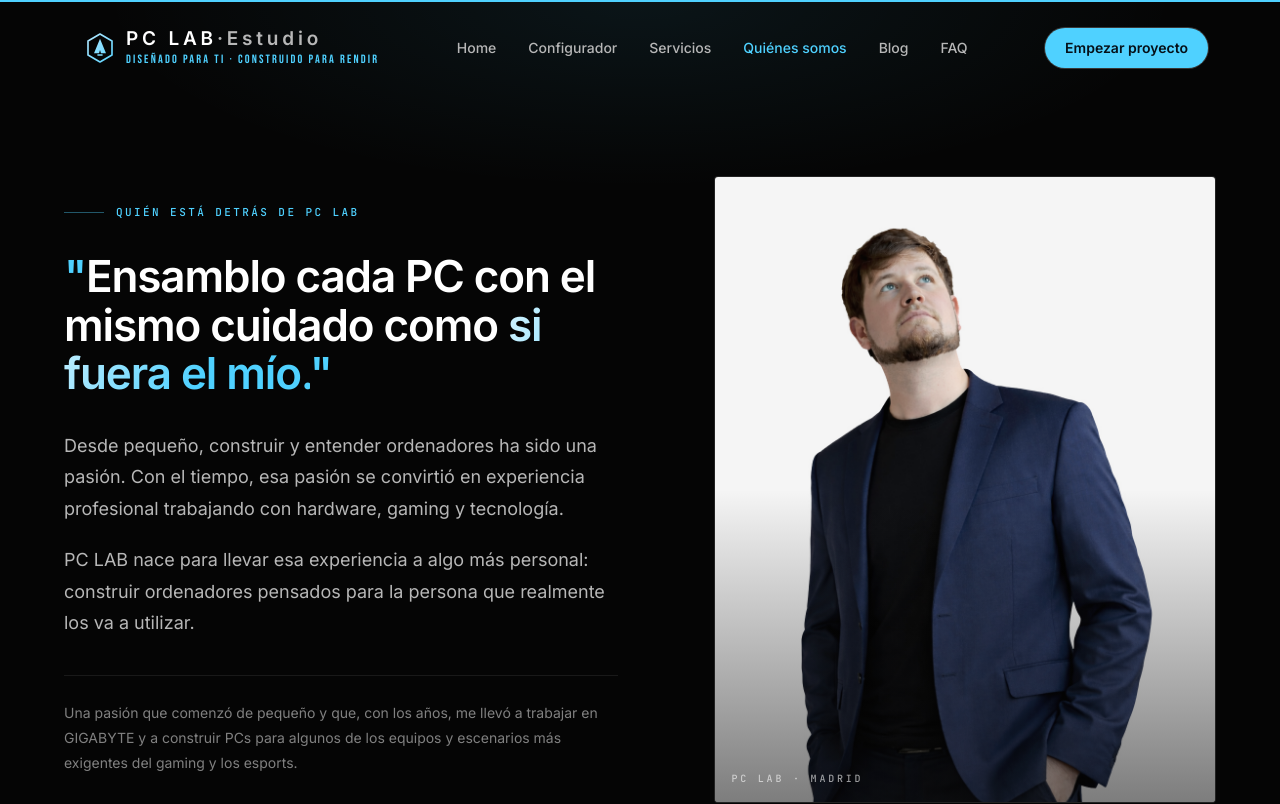
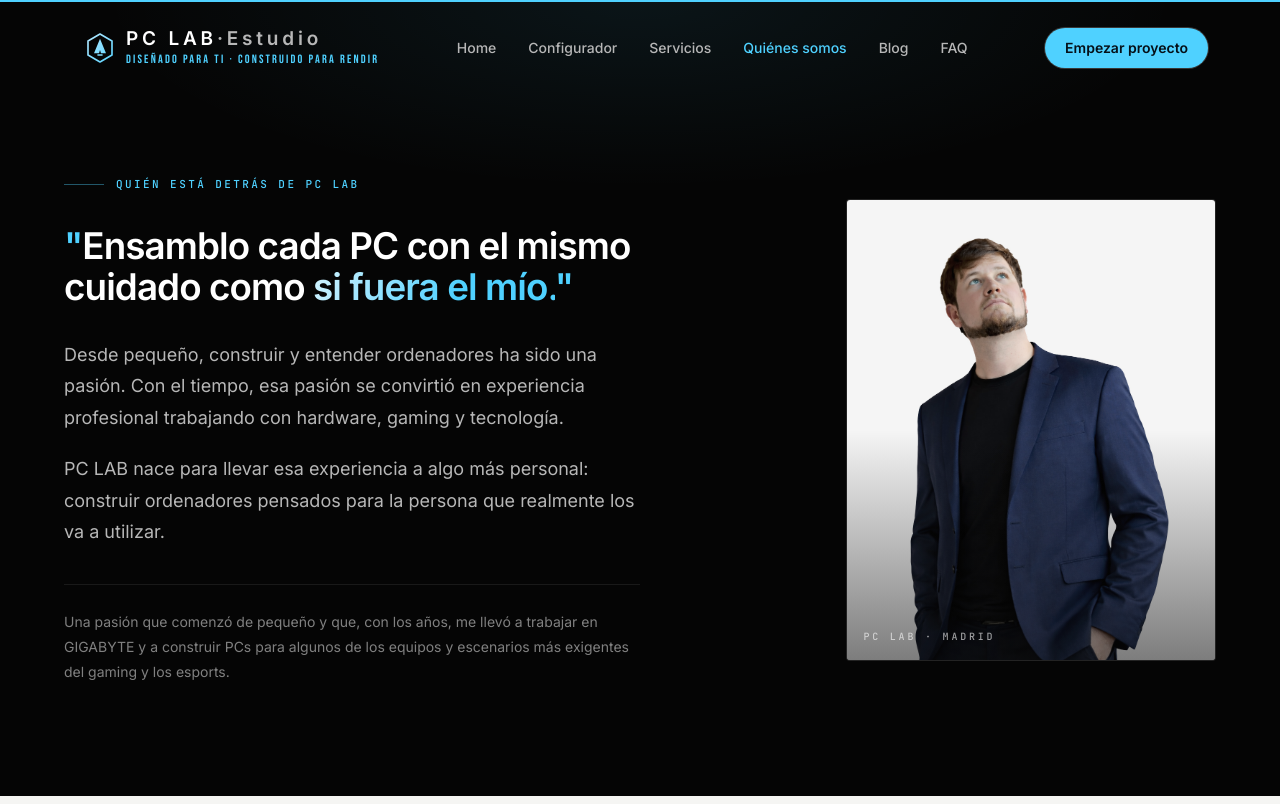
Before and after one commit to Nearcinho/pc-lab, a Next.js app: page /nosotros in a window 1280 px wide. Shown: the top 804 px of the page. Built offline with nearby package versions, Linux system fonts and the light colour scheme.

Commit message:
Nosotros: H1 con columna mas ancha y letra menor para extender lineas

```diff
--- a/src/app/nosotros/page.tsx
+++ b/src/app/nosotros/page.tsx
@@ -38,7 +38,7 @@ export default function NosotrosPage() {
         <div className="pointer-events-none absolute inset-x-0 top-0 h-[28rem] bg-[radial-gradient(60%_60%_at_50%_0%,rgba(79,209,255,0.08),transparent_70%)]" aria-hidden />
 
         <div className="container-x relative">
-          <div className="grid items-center gap-14 lg:grid-cols-[1.05fr_0.95fr] lg:gap-24">
+          <div className="grid items-center gap-14 lg:grid-cols-[1.3fr_0.7fr] lg:gap-24">
             <div>
               <Reveal>
                 <p className="flex items-center gap-3 font-mono text-[11px] font-medium uppercase tracking-[0.22em] text-brand">
@@ -47,7 +47,7 @@ export default function NosotrosPage() {
                 </p>
               </Reveal>
               <Reveal delay={0.08}>
-                <h1 className="mt-8 max-w-3xl font-display text-[2.2rem] font-semibold leading-[1.1] tracking-tight sm:text-5xl lg:text-[2.75rem]">
+                <h1 className="mt-8 max-w-4xl font-display text-[2.1rem] font-semibold leading-[1.12] tracking-tight sm:text-4xl lg:text-[2.3rem]">
                   <span className="text-brand">"</span>
                   Ensamblo cada PC con el mismo cuidado como{" "}
                   <span className="text-gradient">si fuera el mío.</span>
```
